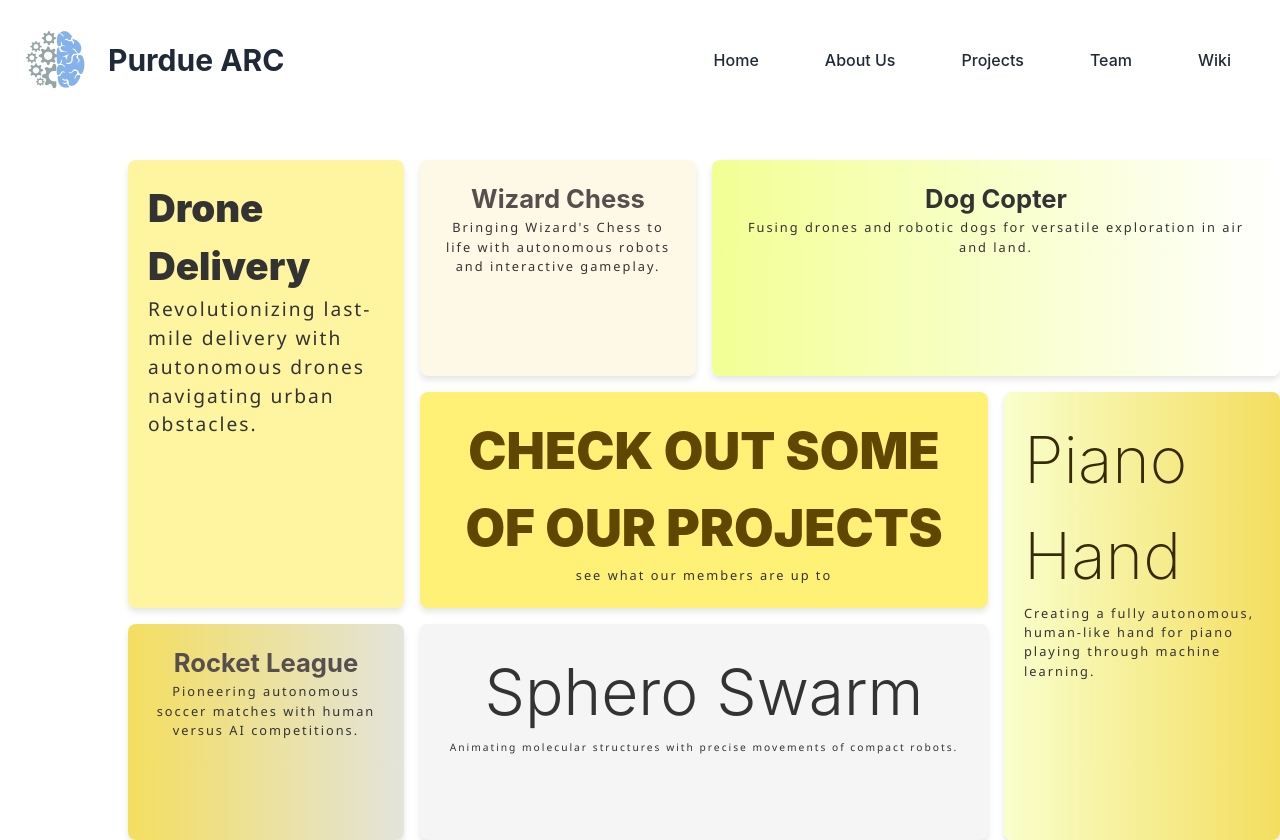
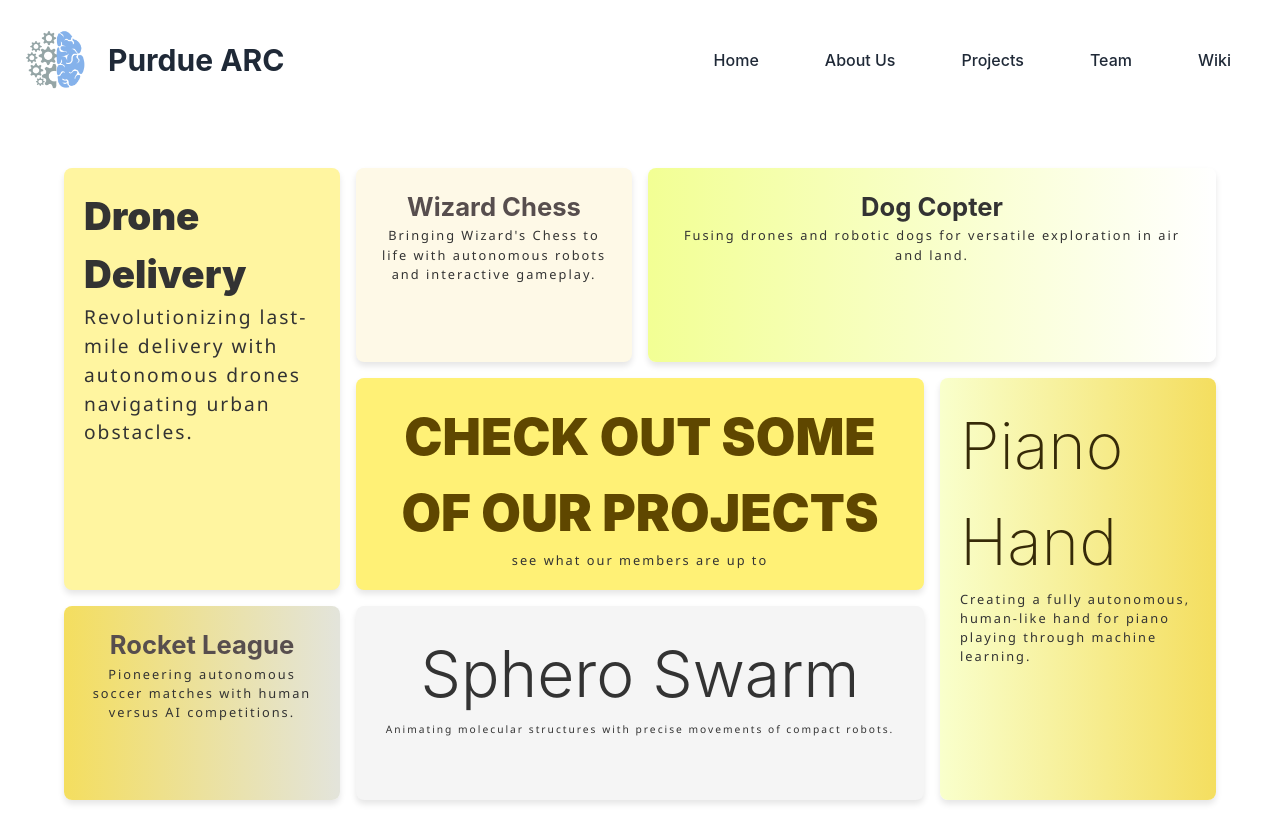
Before and after one commit to purdue-arc/website3.0, a React (Vite) app: page /projects in a window 1280 px wide. Built offline with nearby package versions, Linux system fonts and the light colour scheme.

Commit message:
SOme spacing stuff

```diff
--- a/src/Projects.css
+++ b/src/Projects.css
@@ -133,8 +133,9 @@
     height: 90vh;
     width: 90vw;
     align-content: center;
-    padding-top: 5vh;
-    padding-left: 10vw;
+    padding-top:6vh;
+    padding-left: 5vw;
+    padding-right: 5vw;
 }
 
 .body {
--- a/src/Projects.jsx
+++ b/src/Projects.jsx
@@ -115,10 +115,12 @@ function Projects() {
 
 
     return (
-            <div className="container">
-                {projectsData.map((_, index) => renderProjectTitle(index))}
-                {renderDummyItem()}
-            </div>
+        <div className="container">
+            {projectsData.map((_, index) => renderProjectTitle(index))}
+            {renderDummyItem()}
+            <div className="p-3"></div>
+        </div>
+
     );
 
 
```
